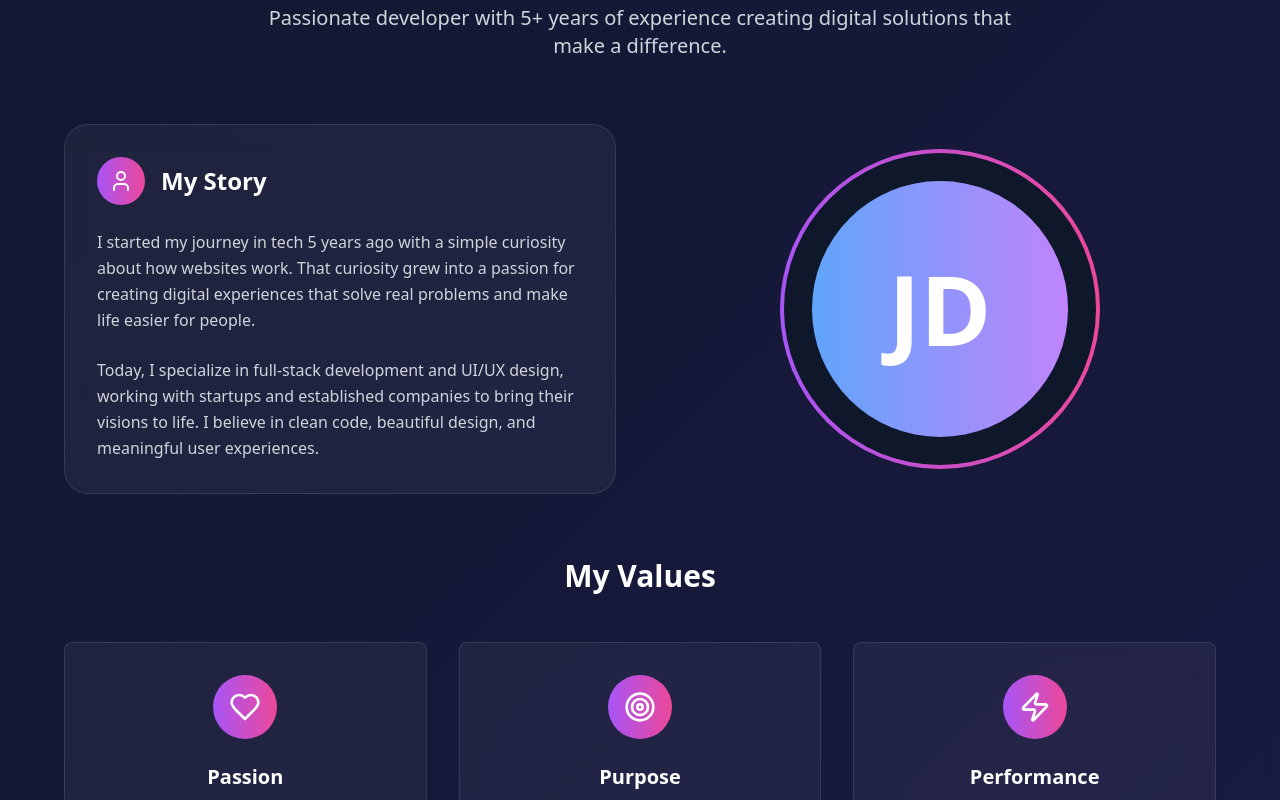
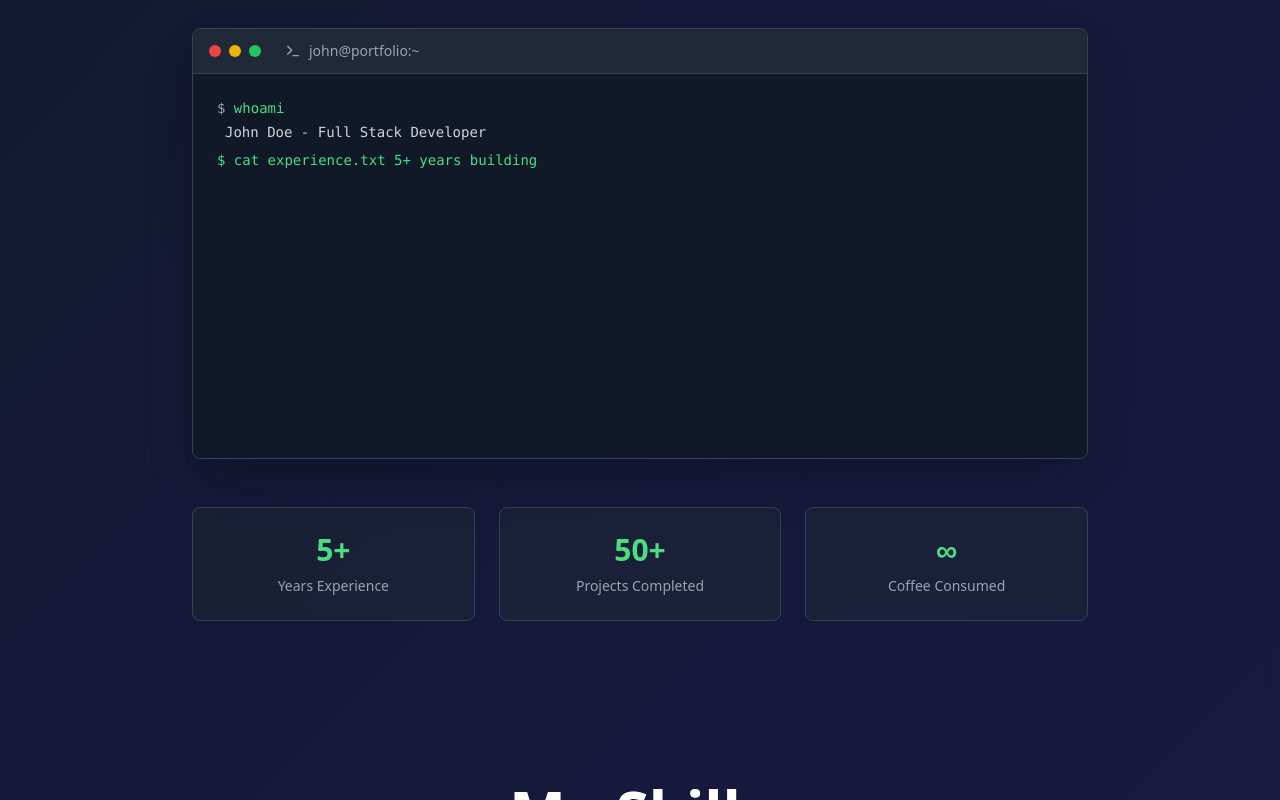
Before and after one commit to Kavennesh/kavennesh.github.io, a React (Vite) app: page / in a window 1280 px wide. Shown: the part 960-1760 px from the top of the page. Built offline with nearby package versions, Linux system fonts and the light colour scheme.

Commit message:
Refactor About section to terminal style
Modified the About section to emulate a terminal interface, including a typing animation for the introduction and a more code-like display of information.

```diff
--- a/src/components/AboutSection.tsx
+++ b/src/components/AboutSection.tsx
@@ -1,8 +1,7 @@
 
-import React from 'react';
+import React, { useState, useEffect } from 'react';
 import { motion } from 'framer-motion';
-import { User, Heart, Target, Zap } from 'lucide-react';
-import { Card, CardContent } from '@/components/ui/card';
+import { Terminal } from 'lucide-react';
 
 interface AboutSectionProps {
   onNext: () => void;
@@ -12,112 +11,136 @@ interface AboutSectionProps {
 }
 
 const AboutSection: React.FC<AboutSectionProps> = () => {
-  const values = [
-    {
-      icon: Heart,
-      title: 'Passion',
-      description: 'I love what I do and it shows in every project I work on.'
-    },
-    {
-      icon: Target,
-      title: 'Purpose',
-      description: 'Every line of code serves a purpose, every design has meaning.'
-    },
-    {
-      icon: Zap,
-      title: 'Performance',
-      description: 'Building fast, efficient, and scalable solutions is my priority.'
+  const [currentLine, setCurrentLine] = useState(0);
+  const [currentText, setCurrentText] = useState('');
+  const [showCursor, setShowCursor] = useState(true);
+
+  const terminalLines = [
+    { command: 'whoami', output: 'John Doe - Full Stack Developer' },
+    { command: 'cat experience.txt', output: '5+ years building digital solutions' },
+    { command: 'ls skills/', output: 'React  TypeScript  Node.js  Python  UI/UX' },
+    { command: 'cat passion.txt', output: 'Creating meaningful user experiences' },
+    { command: 'echo $MISSION', output: 'Solving problems through clean code & design' },
+    { command: 'cat values.txt', output: 'Passion • Purpose • Performance' }
+  ];
+
+  useEffect(() => {
+    if (currentLine < terminalLines.length) {
+      const line = terminalLines[currentLine];
+      const fullText = `$ ${line.command}\n${line.output}`;
+
+      if (currentText.length < fullText.length) {
+        const timer = setTimeout(() => {
+          setCurrentText(fullText.slice(0, currentText.length + 1));
+        }, 50);
+        return () => clearTimeout(timer);
+      } else {
+        const timer = setTimeout(() => {
+          setCurrentLine(currentLine + 1);
+          setCurrentText('');
+        }, 1000);
+        return () => clearTimeout(timer);
       }
-  ];
+    }
+  }, [currentText, currentLine]);
+
+  useEffect(() => {
+    const cursorTimer = setInterval(() => {
+      setShowCursor(prev => !prev);
+    }, 500);
+    return () => clearInterval(cursorTimer);
+  }, []);
 
   return (
     <div className="min-h-screen flex items-center justify-center relative z-10 px-4 py-20">
-      <div className="max-w-6xl mx-auto">
+      <div className="max-w-4xl mx-auto w-full">
         <motion.div
           initial={{ opacity: 0, y: 50 }}
           animate={{ opacity: 1, y: 0 }}
           transition={{ duration: 0.8 }}
-          className="text-center mb-16"
+          className="text-center mb-12"
         >
-          <h2 className="text-5xl md:text-6xl font-bold text-white mb-6 bg-gradient-to-r from-blue-400 to-purple-400 bg-clip-text text-transparent">
+          <h2 className="text-5xl md:text-6xl font-bold text-white mb-6 bg-gradient-to-r from-green-400 to-blue-400 bg-clip-text text-transparent">
             About Me
           </h2>
-          <p className="text-xl text-gray-300 max-w-3xl mx-auto">
-            Passionate developer with 5+ years of experience creating digital solutions that make a difference.
-          </p>
         </motion.div>
 
-        <div className="grid md:grid-cols-2 gap-12 items-center mb-16">
         <motion.div
-            initial={{ opacity: 0, x: -50 }}
-            animate={{ opacity: 1, x: 0 }}
+          initial={{ opacity: 0, scale: 0.95 }}
+          animate={{ opacity: 1, scale: 1 }}
           transition={{ duration: 0.8, delay: 0.2 }}
-            className="order-2 md:order-1"
+          className="bg-gray-900 rounded-lg border border-gray-700 shadow-2xl overflow-hidden"
         >
-            <div className="bg-white/5 backdrop-blur-md rounded-3xl p-8 border border-white/10">
-              <div className="flex items-center gap-4 mb-6">
-                <div className="w-12 h-12 bg-gradient-to-r from-purple-500 to-pink-500 rounded-full flex items-center justify-center">
-                  <User className="h-6 w-6 text-white" />
+          {/* Terminal Header */}
+          <div className="bg-gray-800 px-4 py-3 flex items-center gap-2 border-b border-gray-700">
+            <div className="flex gap-2">
+              <div className="w-3 h-3 bg-red-500 rounded-full"></div>
+              <div className="w-3 h-3 bg-yellow-500 rounded-full"></div>
+              <div className="w-3 h-3 bg-green-500 rounded-full"></div>
             </div>
-                <h3 className="text-2xl font-bold text-white">My Story</h3>
+            <div className="flex items-center gap-2 ml-4">
+              <Terminal className="h-4 w-4 text-gray-400" />
+              <span className="text-gray-400 text-sm">john@portfolio:~</span>
             </div>
-              <p className="text-gray-300 leading-relaxed mb-6">
-                I started my journey in tech 5 years ago with a simple curiosity about how websites work.
-                That curiosity grew into a passion for creating digital experiences that solve real problems
-                and make life easier for people.
-              </p>
-              <p className="text-gray-300 leading-relaxed">
-                Today, I specialize in full-stack development and UI/UX design, working with startups
-                and established companies to bring their visions to life. I believe in clean code,
-                beautiful design, and meaningful user experiences.
-              </p>
+          </div>
+
+          {/* Terminal Content */}
+          <div className="p-6 h-96 overflow-hidden">
+            <div className="font-mono text-sm space-y-2">
+              {/* Completed lines */}
+              {terminalLines.slice(0, currentLine).map((line, index) => (
+                <div key={index} className="space-y-1">
+                  <div className="text-green-400">
+                    <span className="text-gray-400">$ </span>
+                    {line.command}
+                  </div>
+                  <div className="text-gray-300 ml-2">{line.output}</div>
+                </div>
+              ))}
+
+              {/* Current typing line */}
+              {currentLine < terminalLines.length && (
+                <div className="space-y-1">
+                  <div className="text-green-400">
+                    {currentText}
+                    {showCursor && <span className="bg-green-400 text-gray-900">_</span>}
+                  </div>
+                </div>
+              )}
+
+              {/* Completed state */}
+              {currentLine >= terminalLines.length && (
+                <div className="mt-4">
+                  <div className="text-green-400">
+                    <span className="text-gray-400">$ </span>
+                    <span className="animate-pulse">ready_for_collaboration</span>
+                    {showCursor && <span className="bg-green-400 text-gray-900 ml-1">_</span>}
+                  </div>
+                </div>
+              )}
+            </div>
           </div>
         </motion.div>
 
+        {/* Quick Stats */}
         <motion.div
-            initial={{ opacity: 0, x: 50 }}
-            animate={{ opacity: 1, x: 0 }}
-            transition={{ duration: 0.8, delay: 0.4 }}
-            className="order-1 md:order-2"
+          initial={{ opacity: 0, y: 30 }}
+          animate={{ opacity: 1, y: 0 }}
+          transition={{ duration: 0.8, delay: 1 }}
+          className="mt-12 grid md:grid-cols-3 gap-6"
         >
-            <div className="relative">
-              <div className="w-80 h-80 mx-auto rounded-full bg-gradient-to-r from-purple-500 to-pink-500 p-1">
-                <div className="w-full h-full rounded-full bg-slate-900 flex items-center justify-center">
-                  <div className="w-64 h-64 rounded-full bg-gradient-to-r from-blue-400 to-purple-400 flex items-center justify-center text-white text-8xl font-bold">
-                    JD
+          {[
+            { label: 'Years Experience', value: '5+' },
+            { label: 'Projects Completed', value: '50+' },
+            { label: 'Coffee Consumed', value: '∞' }
+          ].map((stat, index) => (
+            <div key={stat.label} className="text-center">
+              <div className="bg-gray-800/50 backdrop-blur-sm rounded-lg p-6 border border-gray-700">
+                <div className="text-3xl font-bold text-green-400 mb-2">{stat.value}</div>
+                <div className="text-gray-400 text-sm">{stat.label}</div>
               </div>
             </div>
-              </div>
-            </div>
-          </motion.div>
-        </div>
-
-        <motion.div
-          initial={{ opacity: 0, y: 50 }}
-          animate={{ opacity: 1, y: 0 }}
-          transition={{ duration: 0.8, delay: 0.6 }}
-        >
-          <h3 className="text-3xl font-bold text-white text-center mb-12">My Values</h3>
-          <div className="grid md:grid-cols-3 gap-8">
-            {values.map((value, index) => (
-              <motion.div
-                key={value.title}
-                initial={{ opacity: 0, y: 30 }}
-                animate={{ opacity: 1, y: 0 }}
-                transition={{ duration: 0.5, delay: 0.8 + index * 0.1 }}
-              >
-                <Card className="bg-white/5 backdrop-blur-md border-white/10 hover:bg-white/10 transition-all duration-300 group">
-                  <CardContent className="p-8 text-center">
-                    <div className="w-16 h-16 bg-gradient-to-r from-purple-500 to-pink-500 rounded-full flex items-center justify-center mx-auto mb-6 group-hover:scale-110 transition-transform duration-300">
-                      <value.icon className="h-8 w-8 text-white" />
-                    </div>
-                    <h4 className="text-xl font-bold text-white mb-4">{value.title}</h4>
-                    <p className="text-gray-300">{value.description}</p>
-                  </CardContent>
-                </Card>
-              </motion.div>
           ))}
-          </div>
         </motion.div>
       </div>
     </div>
```
Lines whose indentation alone changed are shown as unchanged.
